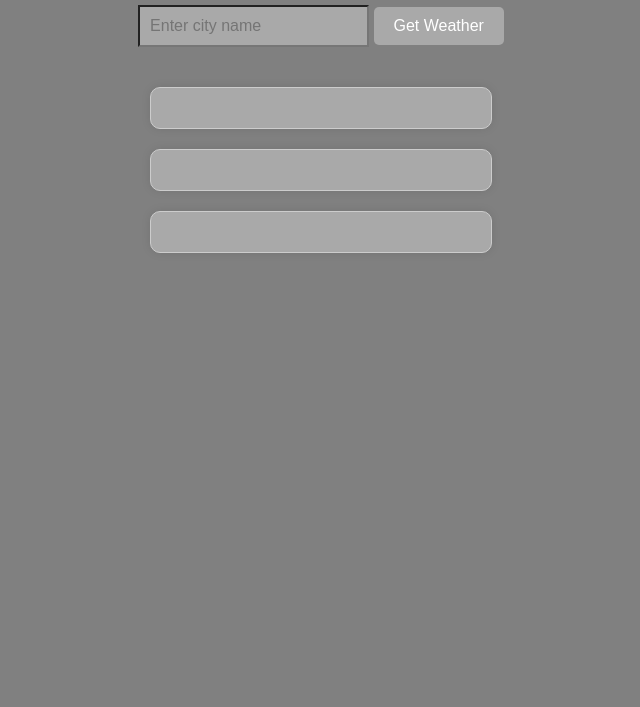
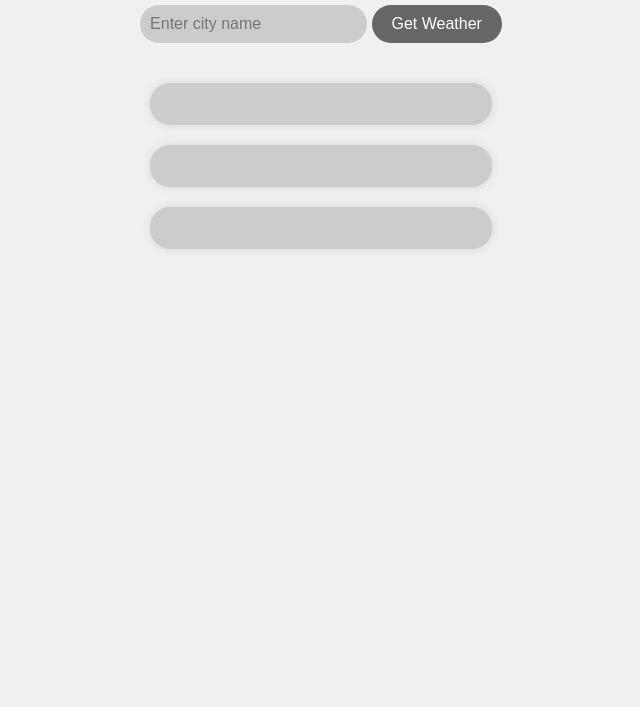
Before and after one commit to Third20/AccuWeather, a plain HTML site: page index.html in a window 1280 px wide. Shown: the part 93-800 px from the top of the page, without its empty margins (319-959 px from the left). Drawn offline with Linux system fonts and the light colour scheme.

Commit message:
Update styles.css

```diff
--- a/styles.css
+++ b/styles.css
@@ -1,15 +1,16 @@
 body {
-    font-family: Arial, sans-serif;
+    font-family: 'Arial', sans-serif;
     display: flex;
     flex-direction: column;
     align-items: center;
     margin: 0;
     padding: 20px;
-    background-color: gray;
+    background-color: #f0f0f0; /* Light grey background */
 }
 
 h1 {
     margin-bottom: 20px;
+    color: #333; /* Dark grey text */
 }
 
 form {
@@ -19,57 +20,46 @@ form {
 #cityInput {
     padding: 10px;
     font-size: 16px;
-    background-color: darkgrey;
-    color: White;
+    background-color: #ccc; /* Light grey input background */
+    color: #333; /* Dark grey text */
+    border: none;
+    border-radius: 20px; /* Rounded input */
 }
 
 button {
     padding: 10px 20px;
     font-size: 16px;
     cursor: pointer;
-    background-color: darkgray;
+    background-color: #666; /* Dark button background */
     color: white;
     border: none;
-    border-radius: 5px;
+    border-radius: 20px; /* Rounded button */
+    transition: background-color 0.3s ease;
 }
 
 button:hover {
-    background-color: black;
+    background-color: #555; /* Darker background on hover */
 }
 
-#weather {
+#weather, #daily-forecast, #hourly-forecast {
     margin-top: 20px;
     padding: 20px;
     border: 1px solid #ccc;
-    border-radius: 10px;
+    border-radius: 20px; /* Rounded forecast containers */
     width: 300px;
-    background-color: darkgray;
+    background-color: #ccc; /* Light grey background */
     box-shadow: 0px 0px 10px rgba(0, 0, 0, 0.1);
 }
 
 h2 {
     margin: 0;
     font-size: 1.5em;
+    color: #333; /* Dark grey text */
 }
 
 p {
     margin: 5px 0;
-}
-
-
-#daily-forecast, #hourly-forecast {
-    margin-top: 20px;
-    padding: 20px;
-    border: 1px solid #ccc;
-    border-radius: 10px;
-    width: 300px;
-    background-color: darkgray;
-    box-shadow: 0px 0px 10px rgba(0, 0, 0, 0.1);
-}
-
-#daily-forecast h2, #hourly-forecast h2 {
-    margin: 0;
-    font-size: 1.5em;
+    color: #555; /* Medium grey text */
 }
 
 .forecast-item {
@@ -78,4 +68,7 @@ p {
 
 .forecast-item img {
     vertical-align: middle;
+    max-width: 50px; /* Limit icon size */
+    border-radius: 50%; /* Circular icon */
+    margin-right: 10px;
 }
```
